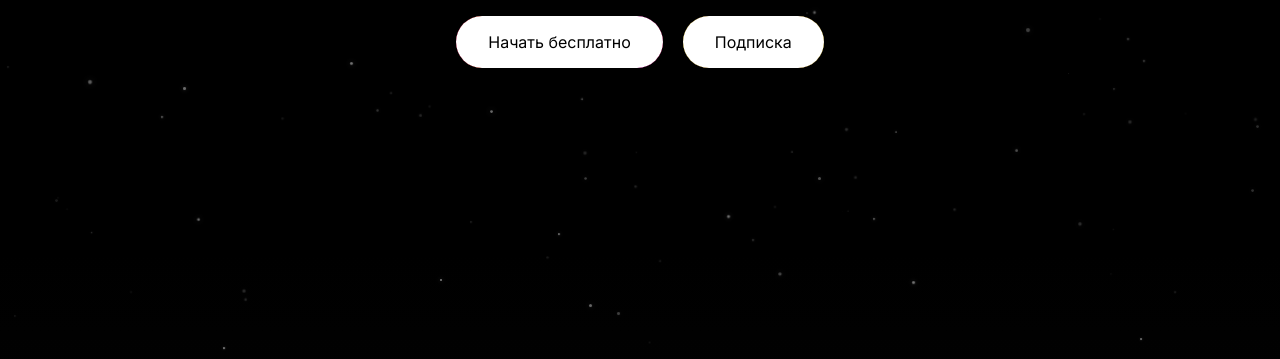
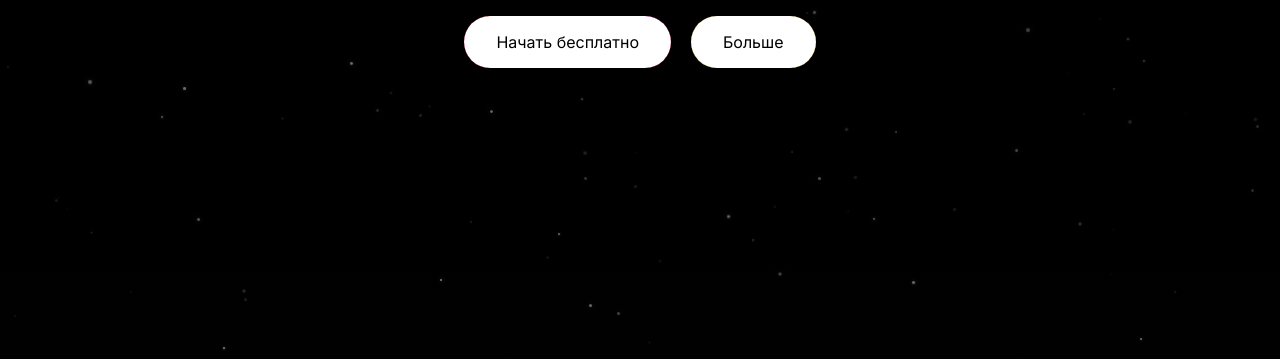
Before and after one commit to Pentinol/SonicaX, a plain HTML site: page index.html in a window 1280 px wide. Shown: the part 426-785 px from the top of the page. Drawn offline with Linux system fonts and the light colour scheme.

Commit message:
Update index.html

```diff
--- a/index.html
+++ b/index.html
@@ -37,8 +37,8 @@
                 <h1 class="home-title">SonicaX</h1>
                 <p class="home-subtitle">Сгенерируй эмбиент в духе Horror / Survival</p>
                 <div class="home-buttons">
-                    <a href="index.html" class="btn btn-rainbow">Начать бесплатно</a>
-                    <a href="#subscription" class="btn btn-gold">Подписка</a>
+                    <a href="index2.html" class="btn btn-rainbow">Начать бесплатно</a>
+                    <a href="#subscription" class="btn btn-gold">Больше</a>
                 </div>
             </div>
         </div>
```
